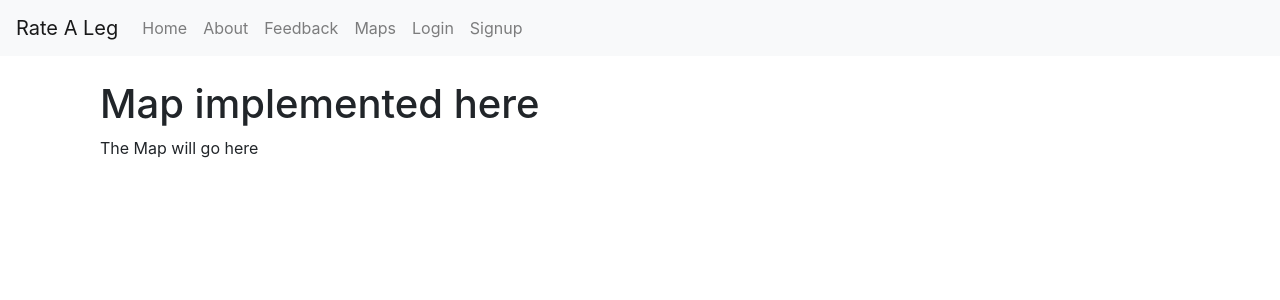
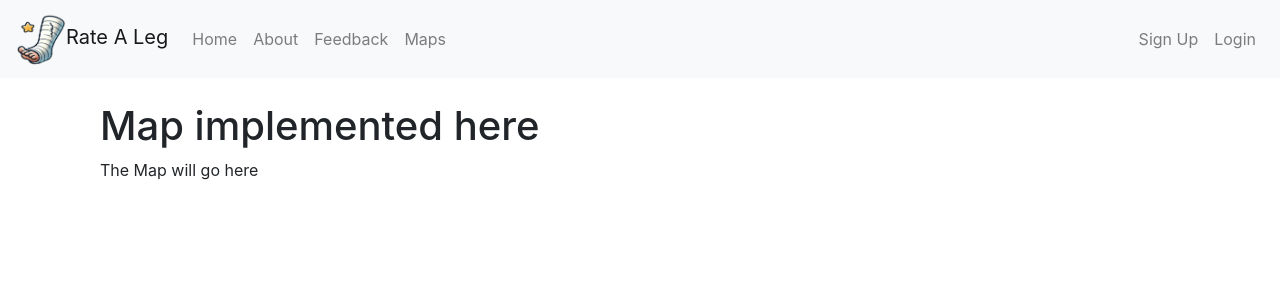
Before and after one commit to grashop04/RateALeg, a Django app: page /maps/ in a window 1280 px wide. Shown: the top 300 px of the page. Run offline with Django 3.2, Linux system fonts and the light colour scheme; some libraries are stand-ins or nearby versions.

Commit message:
Updated settings.py and base.html, added static images/css files

```diff
--- a/rate_a_leg_project/settings.py
+++ b/rate_a_leg_project/settings.py
@@ -15,6 +15,8 @@ import os
 # Build paths inside the project like this: os.path.join(BASE_DIR, ...)
 BASE_DIR = os.path.dirname(os.path.dirname(os.path.abspath(__file__)))
 TEMPLATE_DIR = os.path.join(BASE_DIR, 'templates')
+STATIC_DIR = os.path.join(BASE_DIR, 'static')
+STATICFILES_DIRS = [STATIC_DIR, ]
 
 
 # Quick-start development settings - unsuitable for production
--- /dev/null
+++ b/static/css/custom.css
@@ -0,0 +1,4 @@
+.logo-image {
+    width: 50px;
+    height: auto;
+}
--- a/templates/base.html
+++ b/templates/base.html
@@ -10,7 +10,9 @@
 </head>
 <body>
   <nav class="navbar navbar-expand-lg navbar-light bg-light">
-    <a class="navbar-brand" href="{% url 'shows' %}">Rate A Leg</a>
+    <a class="navbar-brand" href="{% url 'shows' %}">
+      <img src="{% static 'images/rate-a-leg-logo.png' %}" alt="Rate a Leg" class="logo-image">Rate A Leg
+    </a>
     <button class="navbar-toggler" type="button" data-toggle="collapse" data-target="#navbarNav"
             aria-controls="navbarNav" aria-expanded="false" aria-label="Toggle navigation">
       <span class="navbar-toggler-icon"></span>
@@ -29,13 +31,23 @@
         <li class="nav-item">
           <a class="nav-link" href="{% url 'maps' %}">Maps</a>
         </li>
-        <li class="nav-item">
-          <a class="nav-link" href="{% url 'login' %}">Login</a>
-        </li>
-        <li class="nav-item">
-          <a class="nav-link" href="{% url 'signup' %}">Signup</a>
-        </li>
       </ul>
+      <ul class="navbar-nav ml-auto">
+        {% if user.is_authenticated %}
+            <li class="nav-item">
+                <a class="nav-link" href="{% url profile %}">
+                    Profile
+                </a>
+            </li>
+        {% else %}
+            <li class="nav-item">
+                <a class="nav-link" href="{% url 'signup' %}">Sign Up</a>
+            </li>
+            <li class="nav-item">
+                <a class="nav-link" href="{% url 'login' %}">Login</a>
+            </li>
+        {% endif %}
+    </ul>
     </div>
   </nav>
 
```
Also changed, not shown: static/images/rate-a-leg-logo.png (added).
